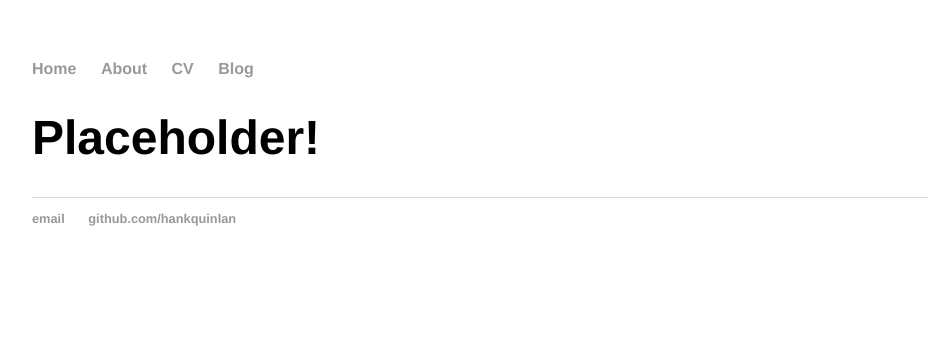
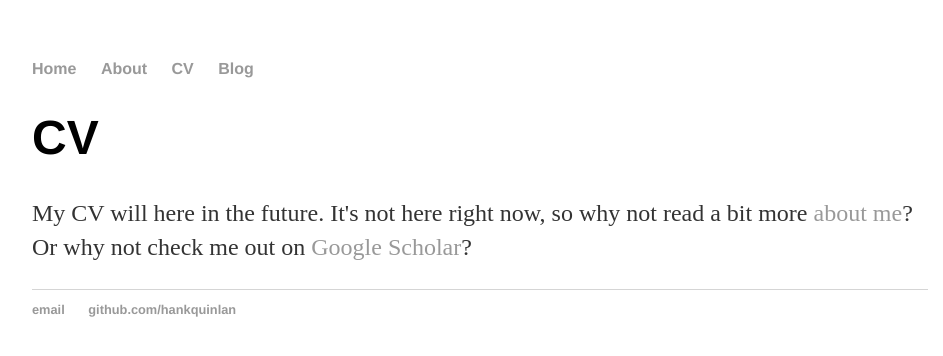
Before and after one commit to cjfullerton/cjfullerton.github.io, a Jekyll site: the page built from cv/index.html, in a window 1280 px wide. Shown: the top 356 px of the page, without its empty margins (160-1103 px from the left). Built offline with Jekyll 4.4.1, drawn with Linux system fonts in a browser that asks for light colours.

Commit message:
fiddling with CV page

```diff
--- a/cv/index.html
+++ b/cv/index.html
@@ -1,7 +1,10 @@
 ---
 layout: default
-title: Hank Quinlan, Horrible Cop
+title: Christopher J. Fullerton
 ---
 <div class="blurb">
-	<h1>Placeholder!</h1>
+	<h1>CV</h1>
+	<p>My CV will here in the future.
+	It's not here right now, so why not read a bit more <a href"/about">about me</a>?
+	Or why not check me out on <a href"https://scholar.google.fr/citations?user=pfVIef4AAAAJ&hl=en">Google Scholar</a>?</p>
 </div><!-- /.blurb -->
```
